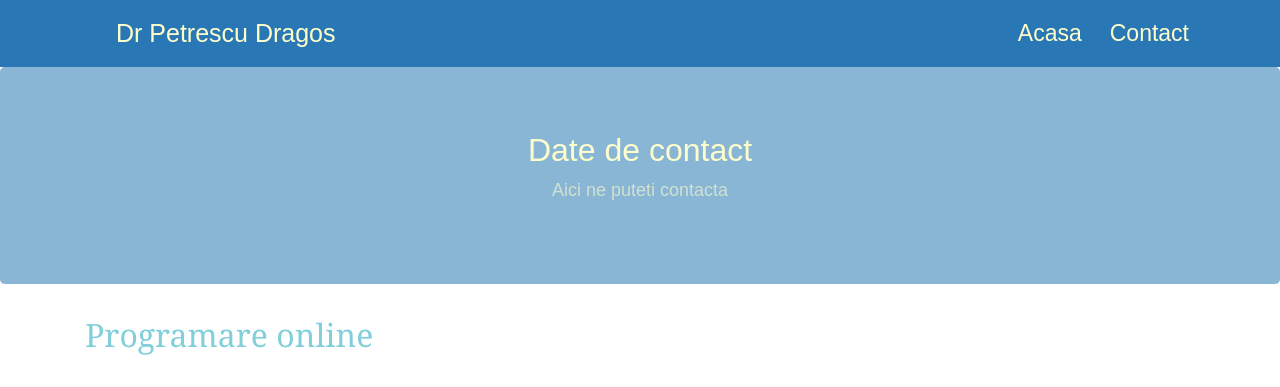
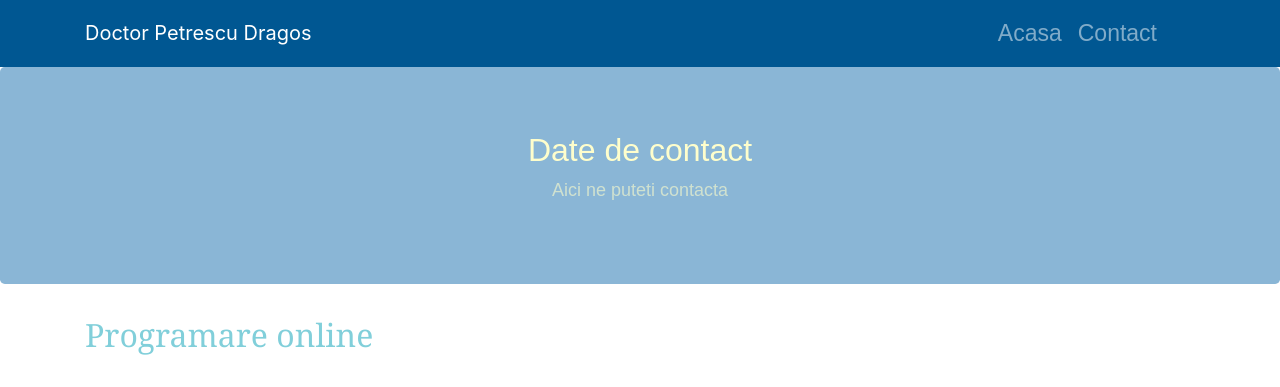
Before and after one commit to xWalker3139/My-App, a Django app: page /contact/ in a window 1280 px wide. Shown: the top 387 px of the page. Run offline with Django 3.2, Linux system fonts and the light colour scheme; some libraries are stand-ins or nearby versions.

Commit message:
tweaked app for heroku

```diff
--- a/static/css/main.css
+++ b/static/css/main.css
@@ -3,15 +3,13 @@
     text-decoration: none;
     font-size: 23px;
     padding-right: 30px;
+    opacity: 1px;
 }
 #brand_n{
     font-family: Arial, Helvetica, sans-serif;
     font-size: 25px;
     padding-left: 4em;
     color: #fefecc;
-}
-#my_nav{
-    background-color: #2978b5;
 }
 #a_1{
     color: #fefecc;
--- a/templates/my_app/base.html
+++ b/templates/my_app/base.html
@@ -9,22 +9,22 @@
     <script src="https://cdnjs.cloudflare.com/ajax/libs/popper.js/1.16.0/umd/popper.min.js"></script>
     <script src="https://maxcdn.bootstrapcdn.com/bootstrap/4.5.2/js/bootstrap.min.js"></script>
     <link rel="stylesheet" href="{% static 'css/main.css' %}">
-    <title>Dr Petrescu Dragos</title>
+    <title>Doctor Petrescu Dragos</title>
 </head>
 <body>
-    <nav class="navbar navbar-expand-lg sticky-top" id="my_nav">
-        <a href="{% url 'base' %}" class="navbar-brand" id="brand_n">Dr Petrescu Dragos</a>
-        <button class="navbar-toggler" data-toggle="collapse" data-target="#navbarMenu">
-            <span class="navbar-toggler-icon"></span>
-        </button>
-        <div class="collapse navbar-collapse" id="navbarMenu">
-            <div class="container">
+    <nav class="navbar navbar-expand-sm navbar-dark sticky-top" style="background-color: #005792;">
+        <div class="container">
+            <a href="{% url 'base' %}" class="navbar-brand">Doctor Petrescu Dragos</a>
+            <button class="navbar-toggler" data-toggle="collapse" data-target="#navbarMenu">
+                <span class="navbar-toggler-icon"></span>
+            </button>
+            <div class="collapse navbar-collapse" id="navbarMenu">
                 <ul class="navbar-nav ml-auto" id="ulist1">
                     <li class="nav-item">
-                        <a href="{% url 'base' %}" class="nav-link" id="a_1">Acasa</a>
+                        <a href="{% url 'base' %}" class="nav-link">Acasa</a>
                     </li>
                     <li class="nav-item">
-                        <a href="{% url 'contact' %}" class="nav-link" id="a_2">Contact</a>
+                        <a href="{% url 'contact' %}" class="nav-link">Contact</a>
                     </li>
                 </ul>
             </div>
```
Also changed, not shown: other parts of templates/my_app/base.html (+19 -11 lines).
